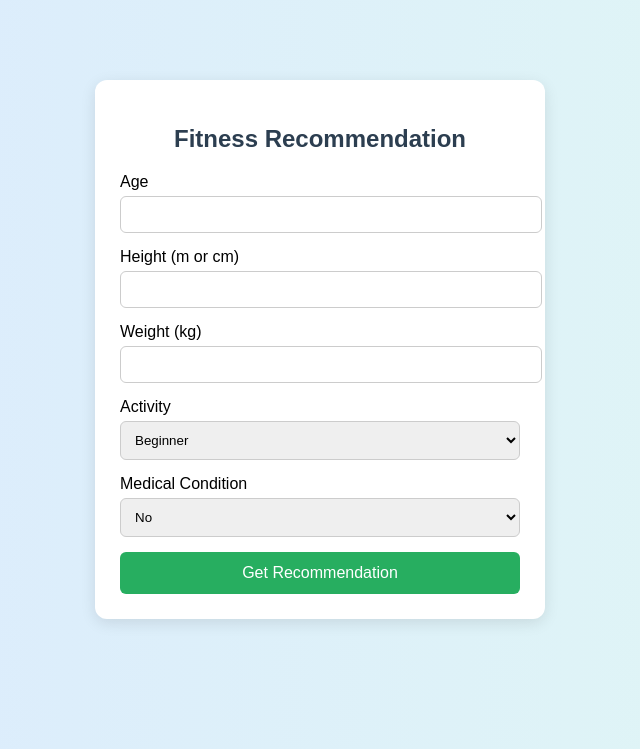
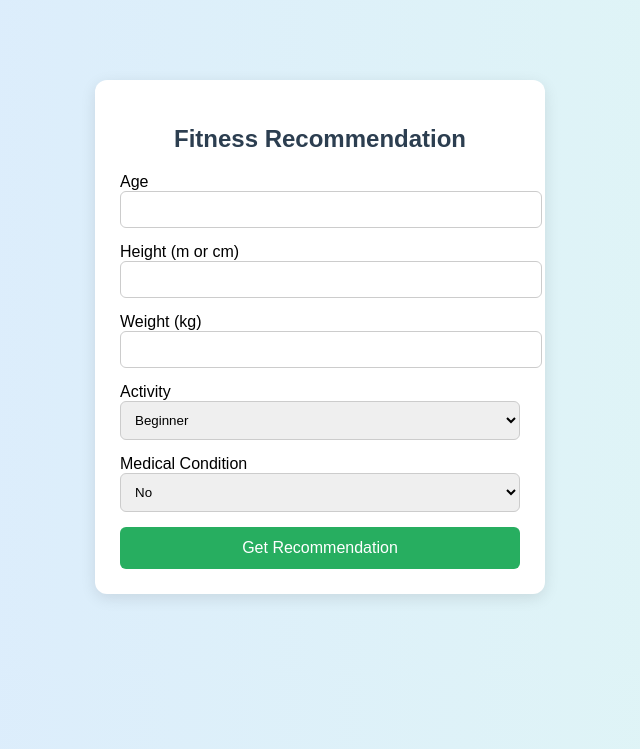
Before and after one commit to PreethiBose30/Smart-Fitness-Activity-Recommendation, a Flask app: page / in a window 1280 px wide. Shown: the part 51-800 px from the top of the page, without its empty margins (320-960 px from the left). Run offline with Flask 3, Linux system fonts and the light colour scheme.

Commit message:
Update style.css

```diff
--- a/static/style.css
+++ b/static/style.css
@@ -35,7 +35,6 @@ h2 {
 input, select {
     width: 100%;
     padding: 10px;
-    margin-top: 5px;
     margin-bottom: 15px;
     border-radius: 6px;
     border: 1px solid #ccc;
```
